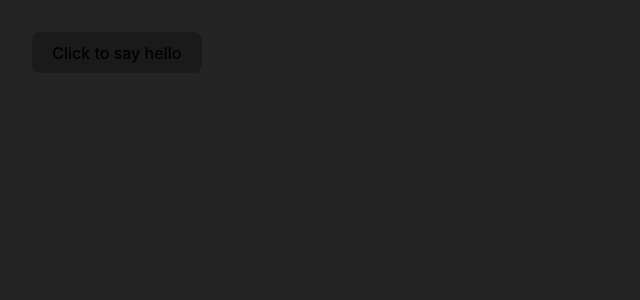
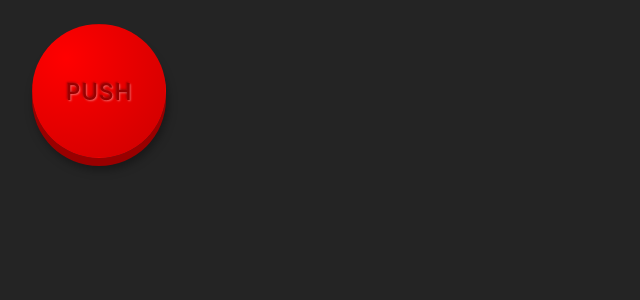
Before and after one commit to artemnistuley/svelte-tutorial, a Svelte app: page / in a window 1280 px wide. Shown: the top 300 px of the page, without its empty margins (0-640 px from the left). Built offline with nearby package versions, Linux system fonts and the light colour scheme.

Commit message:
dom event forwarding

```diff
--- a/src/App.svelte
+++ b/src/App.svelte
@@ -19,6 +19,7 @@
   import EventModifier from "./lib/basic/events/EventModifier.svelte";
   import ComponentEvent from "./lib/basic/events/ComponentEvent.svelte";
   import EventForwarding from "./lib/basic/events/EventForwarding.svelte";
+  import DomEventForwaring from "./lib/basic/events/DomEventForwaring.svelte";
 </script>
 
 <main>
@@ -60,7 +61,9 @@
 
   <!-- <ComponentEvent /> -->
 
-  <EventForwarding />
+  <!-- <EventForwarding /> -->
+
+  <DomEventForwaring />
 </main>
 
 <style></style>
--- /dev/null
+++ b/src/lib/basic/events/DomEventForwaring.svelte
@@ -0,0 +1,9 @@
+<script>
+	import DomEventForwaringBtn from "./DomEventForwaringBtn.svelte";
+
+	function handleClick() {
+		alert('Clicked!')
+	}
+</script>
+
+<DomEventForwaringBtn on:click={handleClick} />
--- /dev/null
+++ b/src/lib/basic/events/DomEventForwaringBtn.svelte
@@ -0,0 +1,25 @@
+<button on:click>
+	Push
+</button>
+
+<style>
+	button {
+		font-size: 1.4em;
+		width: 6em;
+		height: 6em;
+		border-radius: 50%;
+		background: radial-gradient(circle at 25% 25%, hsl(0, 100%, 50%) 0, hsl(0, 100%, 40%) 100%);
+		box-shadow: 0 8px 0 hsl(0, 100%, 30%), 2px 12px 10px rgba(0,0,0,.35);
+		color: hsl(0, 100%, 30%);
+		text-shadow: -1px -1px 2px rgba(0,0,0,0.3), 1px 1px 2px rgba(255,255,255,0.4);
+		text-transform: uppercase;
+		letter-spacing: 0.05em;
+		transform: translate(0, -8px);
+		transition: all 0.2s;
+	}
+
+	button:active {
+		transform: translate(0, -2px);
+		box-shadow: 0 2px 0 hsl(0, 100%, 30%), 2px 6px 10px rgba(0,0,0,.35);
+	}
+</style>
```
